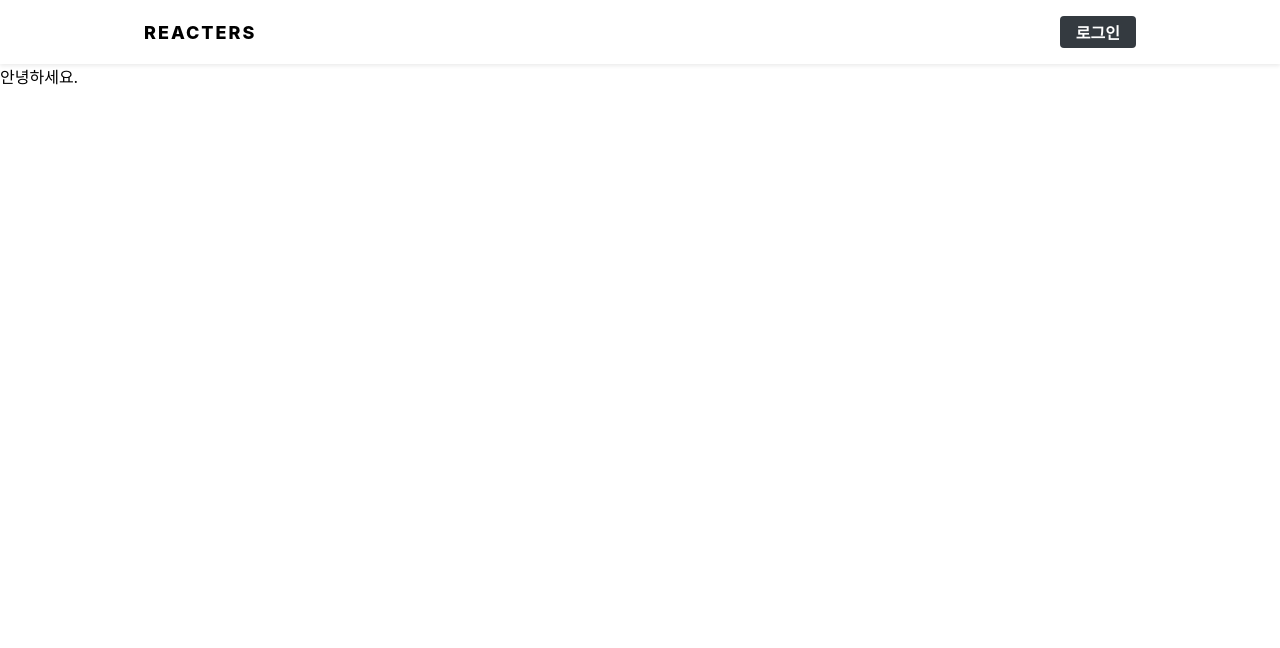
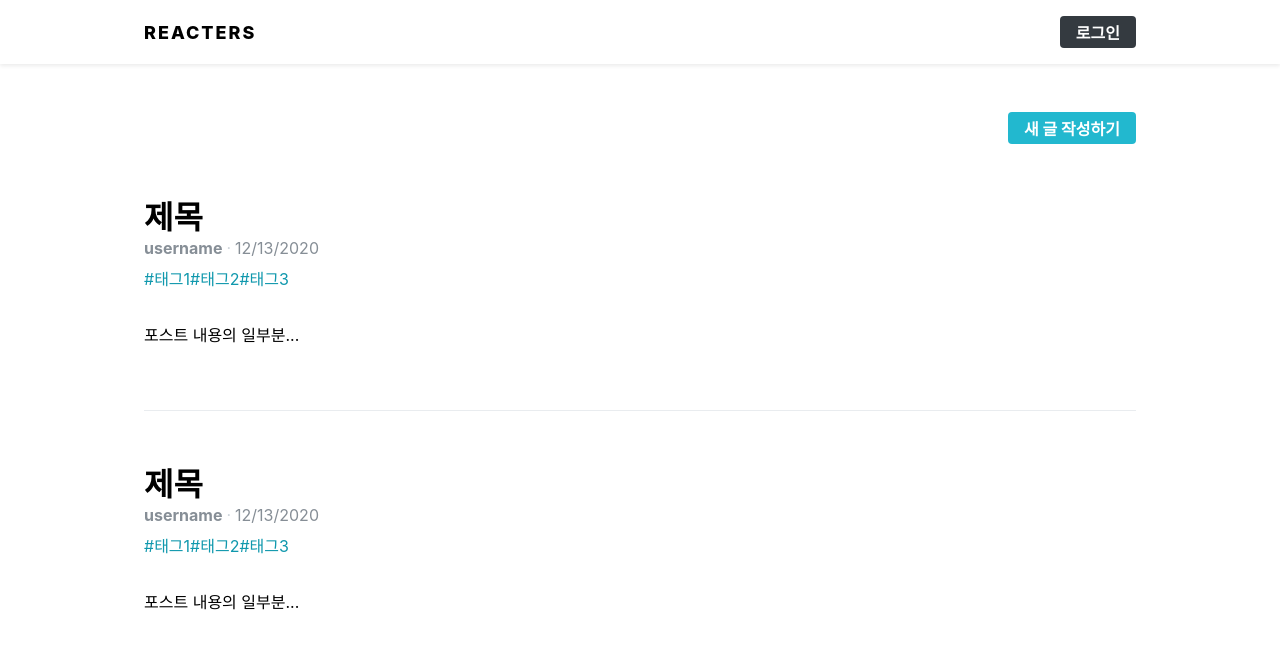
Before and after one commit to Mun94/react-blog-app, a React (Create React App) app in the folder blog-frontend/: page / in a window 1280 px wide. Shown: the top 648 px of the page. Built offline with nearby package versions, Linux system fonts and the light colour scheme.

Commit message:
DONE | PostList UI 준비

```diff
--- /dev/null
+++ b/blog-frontend/src/components/common/SubInfo.js
@@ -0,0 +1,35 @@
+import React from 'react';
+import styled, { css } from 'styled-components';
+import { Link } from 'react-router-dom';
+import palette from '../../lib/styles/palette.js';
+
+const SubInfoBlock = styled.div`
+  ${(props) =>
+    props.hasMarginTop &&
+    css`
+      margin-top: 1rem;
+    `}
+  color: ${palette.gray[6]};
+
+  span + span:before {
+    color: ${palette.gray[4]};
+    padding-left: 0.25rem;
+    padding-right: 0.25rem;
+    content: '\\B7';
+  }
+`;
+
+const SubInfo = ({ username, publishedDate, hasMarginTop }) => {
+  return (
+    <SubInfoBlock hasMarginTop={hasMarginTop}>
+      <span>
+        <b>
+          <Link to={`/@${username}`}>{username}</Link>
+        </b>
+      </span>
+      <span>{new Date(publishedDate).toLocaleDateString()}</span>
+    </SubInfoBlock>
+  );
+};
+
+export default SubInfo;
--- /dev/null
+++ b/blog-frontend/src/components/common/Tags.js
@@ -0,0 +1,30 @@
+import React from 'react';
+import styled from 'styled-components';
+import { Link } from 'react-router-dom';
+import palette from '../../lib/styles/palette.js';
+
+const TagsBlock = styled.div`
+  margin-top: 0.5rem;
+  .tag {
+    display: inline-block;
+    color: ${palette.cyan[7]};
+    text-decoration: 0.5rem;
+    &:hover {
+      color: ${palette.cyan[6]};
+    }
+  }
+`;
+
+const Tags = ({ tags }) => {
+  return (
+    <TagsBlock>
+      {tags.map((tag) => (
+        <Link className="tag" to={`/?tag=${tag}`} key={tag}>
+          #{tag}
+        </Link>
+      ))}
+    </TagsBlock>
+  );
+};
+
+export default Tags;
--- /dev/null
+++ b/blog-frontend/src/components/post/PostList.js
@@ -0,0 +1,69 @@
+import React from 'react';
+import styled from 'styled-components';
+import Responsive from '../common/Responsive';
+import Button from '../common/Button.js';
+import palette from '../../lib/styles/palette.js';
+import SubInfo from '../common/SubInfo.js';
+import Tags from '../common/Tags';
+
+const PostListBlock = styled(Responsive)`
+  margin-top: 3rem;
+`;
+
+const WritePostButtonWrapper = styled.div`
+  display: flex;
+  justify-content: flex-end;
+  margin-bottom: 3rem;
+`;
+
+const PostItemBlock = styled.div`
+  padding-top: 3rem;
+  padding-bottom: 3rem;
+
+  &:first-child {
+    padding-top: 0;
+  }
+  & + & {
+    border-top: 1px solid ${palette.gray[2]};
+  }
+  h2 {
+    font-size: 2rem;
+    margin-bottom: 0;
+    margin-top: 0;
+    &:hover {
+      color: ${palette.gray[6]};
+    }
+  }
+  p {
+    margin-top: 2rem;
+  }
+`;
+
+const PostItem = () => {
+  return (
+    <PostItemBlock>
+      <h2>제목</h2>
+      <SubInfo username="username" publishedDate={new Date()} />
+      <Tags tags={['태그1', '태그2', '태그3']} />
+      <p>포스트 내용의 일부분...</p>
+    </PostItemBlock>
+  );
+};
+
+const PostList = () => {
+  return (
+    <PostListBlock>
+      <WritePostButtonWrapper>
+        <Button cyan to="/write">
+          새 글 작성하기
+        </Button>
+      </WritePostButtonWrapper>
+      <div>
+        <PostItem />
+        <PostItem />
+      </div>
+    </PostListBlock>
+  );
+};
+
+export default PostList;
--- a/blog-frontend/src/components/post/PostViewer.js
+++ b/blog-frontend/src/components/post/PostViewer.js
@@ -2,6 +2,8 @@
 import styled from 'styled-components';
 import palette from '../../lib/styles/palette.js';
 import Responsive from '../common/Responsive.js';
+import SubInfo from '../common/SubInfo.js';
+import Tags from '../common/Tags';
 
 const PostViewerBlock = styled(Responsive)`
   margin-top: 4rem;
@@ -15,32 +17,6 @@
     font-size: 3rem;
     line-height: 1.5;
     margin: 0;
-  }
-`;
-
-const SubInfo = styled.div`
-  margin-top: 1rem;
-  color: ${palette.gray[6]};
-
-  span + span:before {
-    color: ${palette.gray[5]};
-    padding-left: 0.25rem;
-    padding-right: 0.25rem;
-    content: '\\B7';
-  }
-`;
-
-const Tags = styled.div`
-  margin-top: 0.5rem;
-  .tag {
-    display: inline-block;
-    color: ${palette.cyan[7]};
-    text-decoration: none;
-    margin-right: 0.5rem;
-
-    &:hover {
-      color: ${palette.cyan[6]};
-    }
   }
 `;
 
@@ -67,20 +43,13 @@
     <PostViewerBlock>
       <PostHead>
         <h1>{title}</h1>
-        <SubInfo>
-          <span>
-            <b>{user.username}</b>
-          </span>
-          <span>{new Date(publishedDate).toLocaleDateString()}</span>
-        </SubInfo>
-        <Tags>
-          {tags.map((tag) => (
-            <div key={tag} className="tag">
-              #{tag}
-            </div>
-          ))}
-        </Tags>
+        <SubInfo
+          username={user.username}
+          publisheDate={publishedDate}
+          hasMarginTop
+        />
       </PostHead>
+      <Tags tags={tags} />
       <PostContent dangerouslySetInnerHTML={{ __html: body }} />
     </PostViewerBlock>
   );
--- a/blog-frontend/src/pages/PostListPage.js
+++ b/blog-frontend/src/pages/PostListPage.js
@@ -1,11 +1,12 @@
 import React from 'react';
 import HeaderContainer from '../containers/common/HeaderContainer';
+import PostList from '../components/post/PostList.js';
 
 const PostListPage = () => {
   return (
     <>
       <HeaderContainer />
-      <div>안녕하세요.</div>
+      <PostList />
     </>
   );
 };
```
